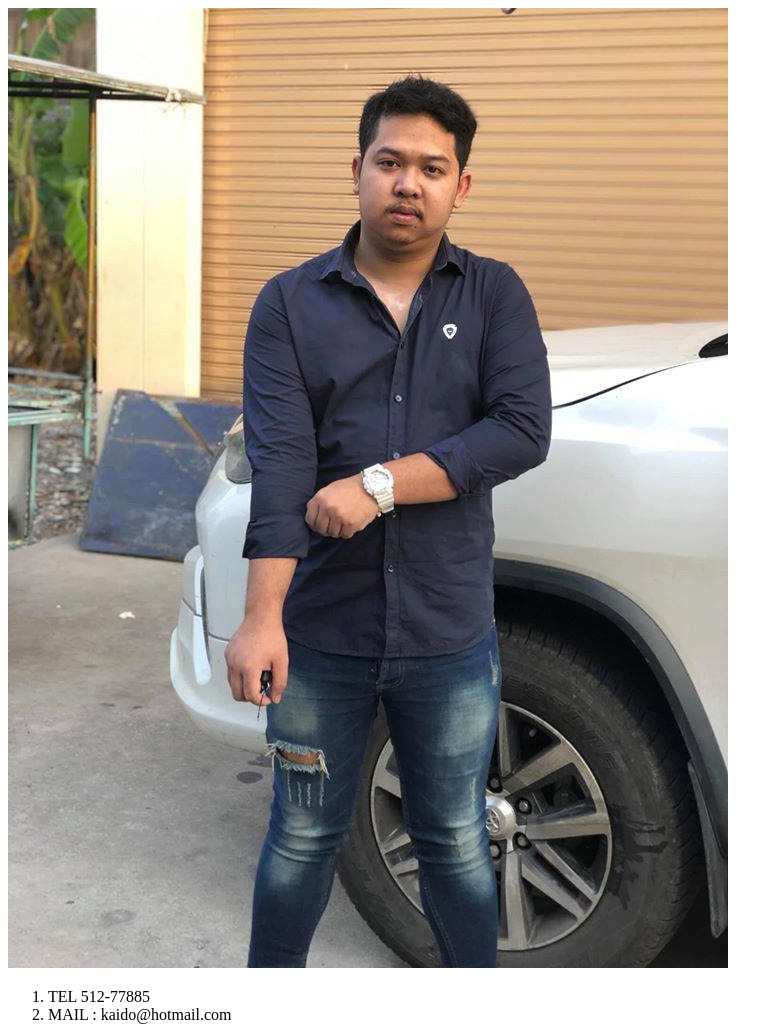
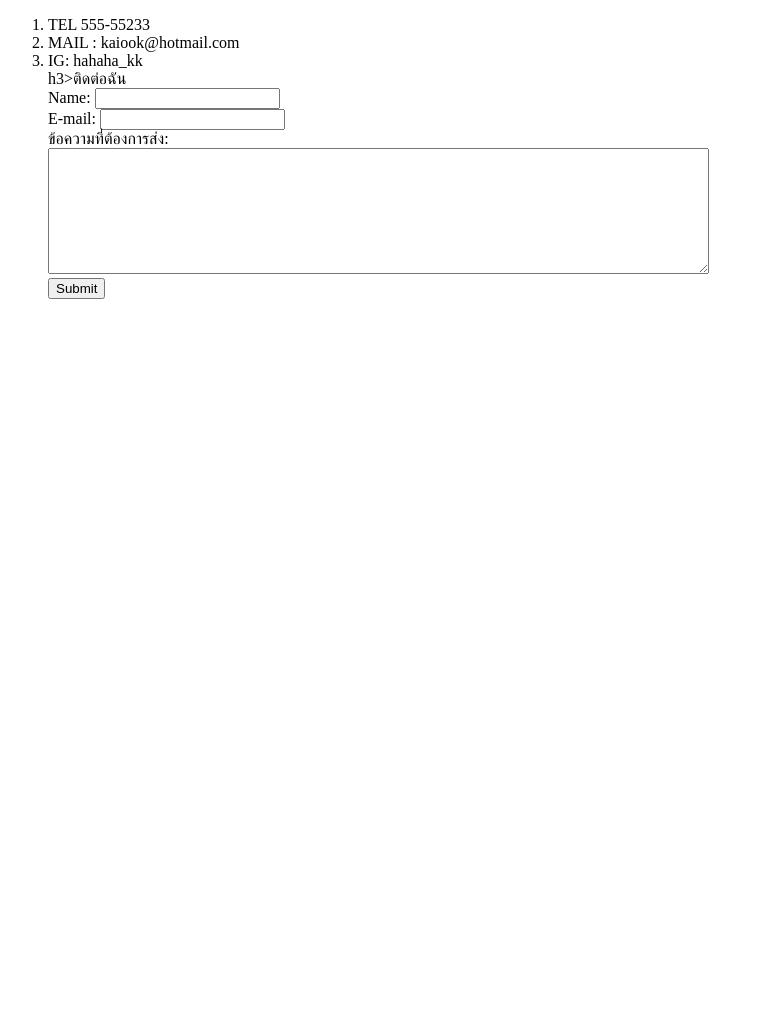
Before and after one commit to BABYB1GBOY/webdev2023, a plain HTML site: page contact.html in a window 1280 px wide. Shown: the whole page, without its empty margins (0-783 px from the left). After the commit the page ends 800 px from the top, so only its background shows below. Drawn offline with Linux system fonts and the light colour scheme.

Commit message:
UpdateNew ContactMe

```diff
--- a/contact.html
+++ b/contact.html
@@ -6,11 +6,22 @@
     <title>KITTI</title>
 </head>
 <body>
-    <img src="ma1.jpg" alt=""/>
     <ol>
-        <li>TEL 512-77885</li>
-        <li>MAIL : kaido@hotmail.com
+        <li>TEL 555-55233</li>
+        <li>MAIL : kaiook@hotmail.com
+        <li>IG: hahaha_kk</li>
     <ol>
         </ol>
+        h3>ติดต่อฉัน</h3>
+      <form class="" action="mailto:(gmailของคุณ)" method="post"        enctype="text/plain">
+          <label>Name:</label>
+          <input type="text" name="name_surname" value=""><br>
+          <label>E-mail:</label>
+          <input type="email" name="Email" value=""><br>
+          <label>ข้อความที่ต้องการส่ง:</label><br>
+          <textarea name="Message" rows="8" cols="80"></textarea><br>
+          <input type="submit" name="" >
+    </form>
+
     </body>
     </head>
```
Also changed, not shown: index.html (+16 -0 lines).
